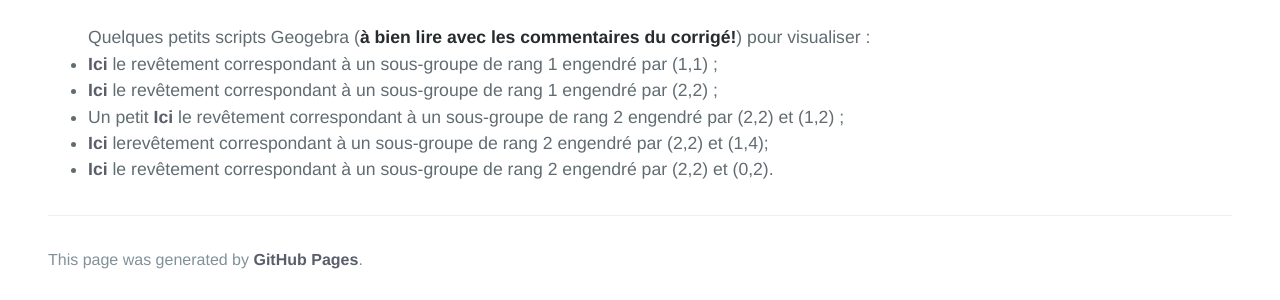
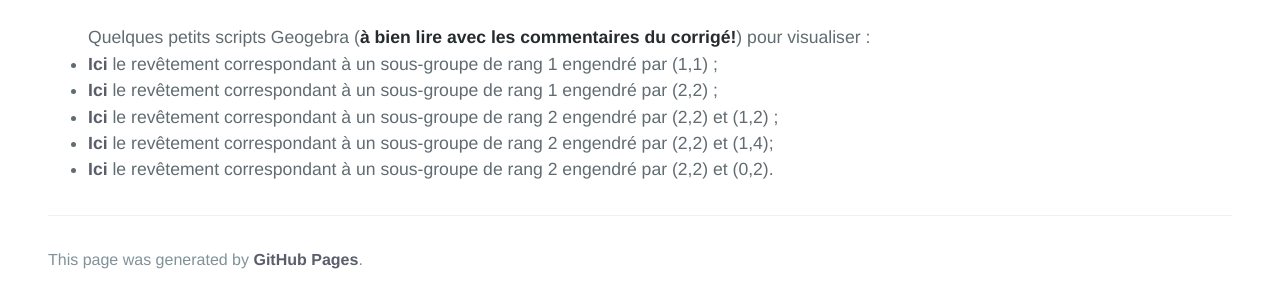
Before and after one commit to KevinDestagnol/algebre.github.io, a Jekyll site: the page built from coveringstorus.md, in a window 1280 px wide. Shown: the part 462-762 px from the top of the page. Built offline with Jekyll 4.4.1, drawn with Linux system fonts in a browser that asks for light colours; some web fonts are replaced.

Commit message:
Update default16.html

```diff
--- a/_layouts/default16.html
+++ b/_layouts/default16.html
@@ -40,8 +40,8 @@
 		    Quelques petits scripts Geogebra (<b>à bien lire avec les commentaires du corrigé!</b>) pour visualiser :
 		    <li> <a href="https://www.imo.universite-paris-saclay.fr/~destagnol/revetement_tore.html">Ici</a> le revêtement correspondant à un sous-groupe de rang 1 engendré par (1,1) ;</li>
 <li> <a href="https://www.imo.universite-paris-saclay.fr/~destagnol/rev_tore2.html">Ici</a> le revêtement correspondant à un sous-groupe de rang 1 engendré par (2,2) ;</li>
-		     <li> Un petit <a href="https://www.imo.universite-paris-saclay.fr/~destagnol/rev_tore3.html">Ici</a> le revêtement correspondant à un sous-groupe de rang 2 engendré par (2,2) et (1,2) ;</li>
-<li> <a href="https://www.imo.universite-paris-saclay.fr/~destagnol/rev_tore5.html">Ici</a> lerevêtement correspondant à un sous-groupe de rang 2 engendré par (2,2) et (1,4);</li>
+		     <li> <a href="https://www.imo.universite-paris-saclay.fr/~destagnol/rev_tore3.html">Ici</a> le revêtement correspondant à un sous-groupe de rang 2 engendré par (2,2) et (1,2) ;</li>
+<li> <a href="https://www.imo.universite-paris-saclay.fr/~destagnol/rev_tore5.html">Ici</a> le revêtement correspondant à un sous-groupe de rang 2 engendré par (2,2) et (1,4);</li>
 	<li> <a href="https://www.imo.universite-paris-saclay.fr/~destagnol/rev_tore6.html">Ici</a> le revêtement correspondant à un sous-groupe de rang 2 engendré par (2,2) et (0,2).</li>
 	    </ul>
 
```
